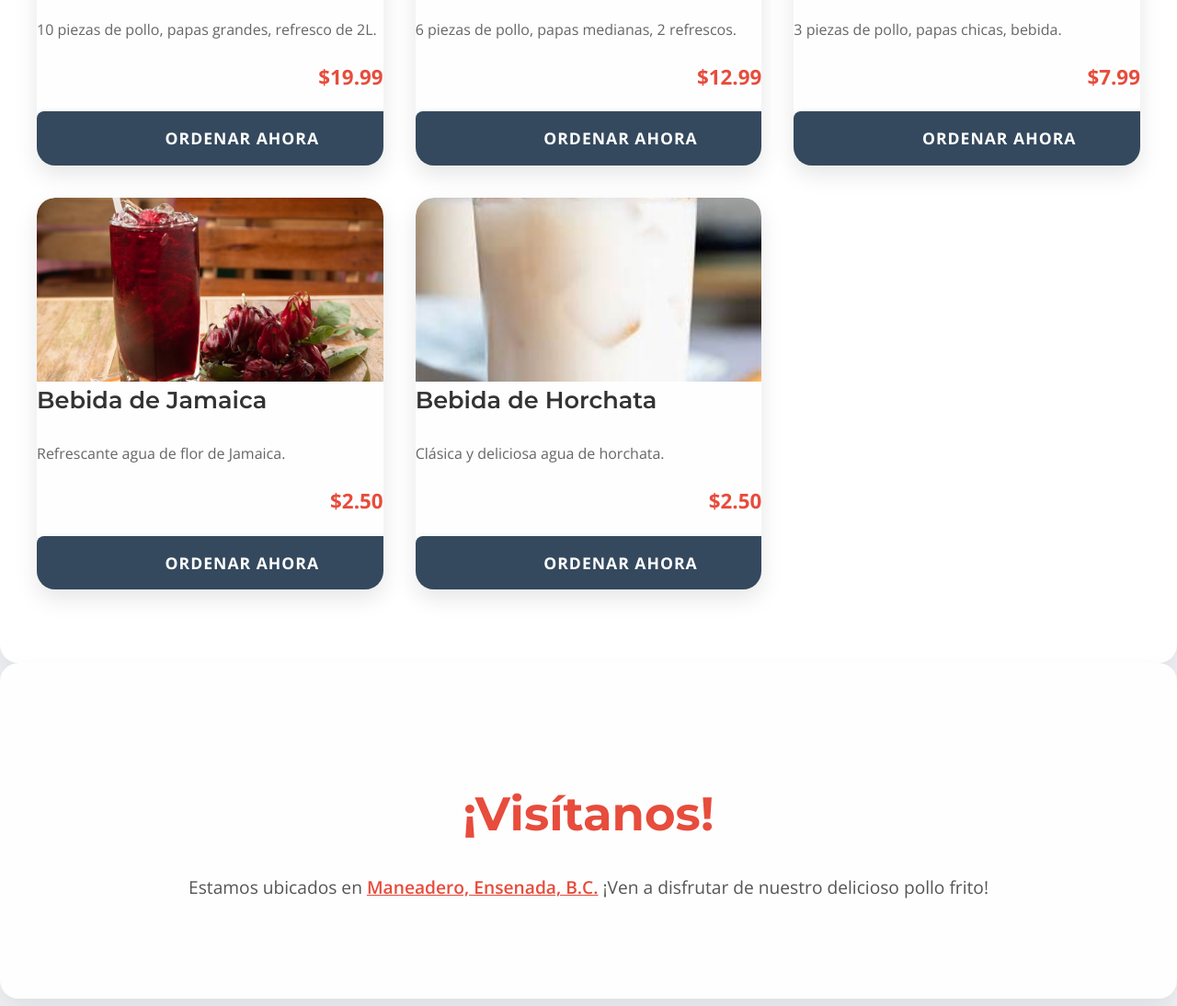
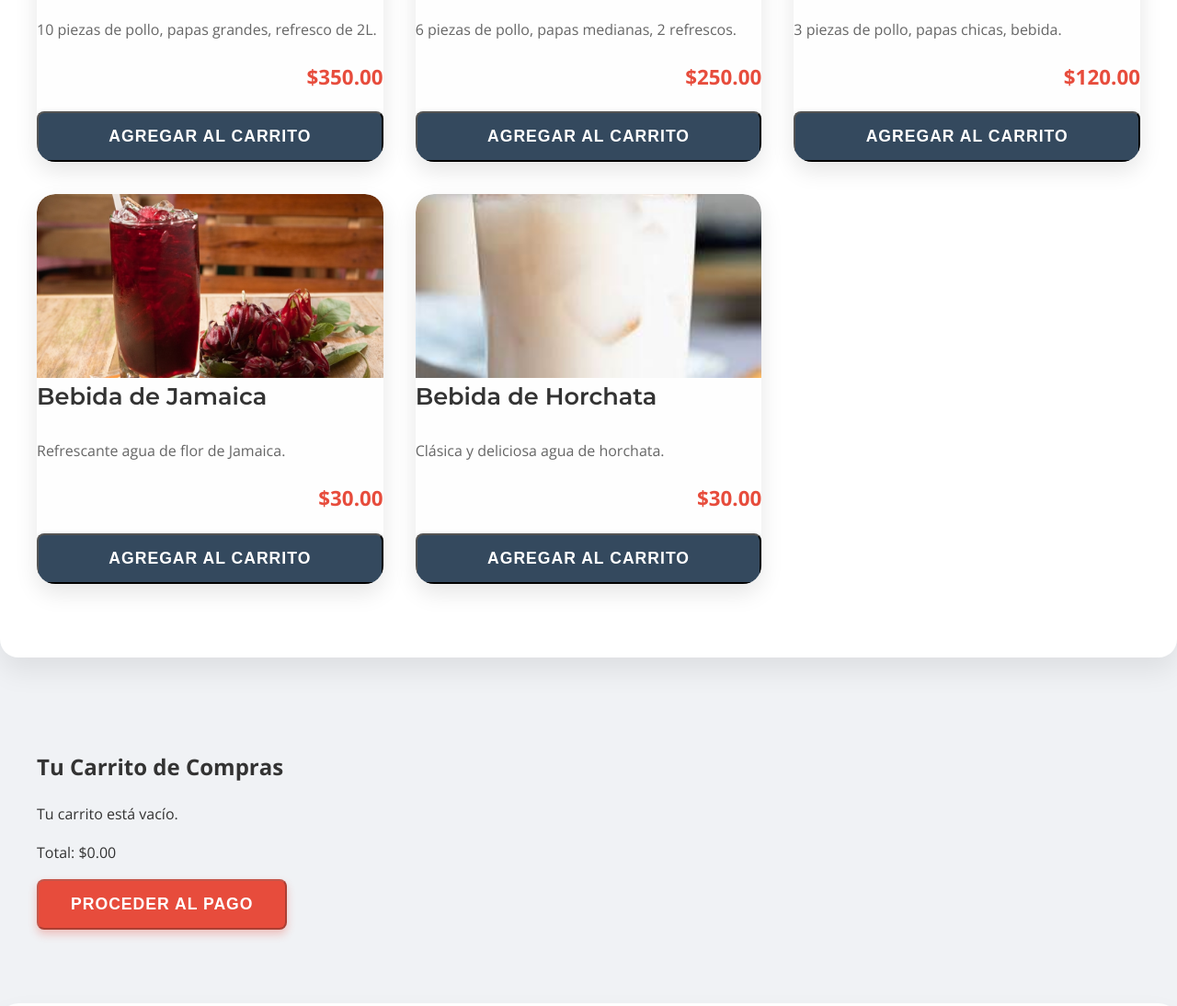
Before and after one commit to jlaa2012jsjsjdk/El-Rey-Crujiente, a plain HTML site: page index.html in a window 1280 px wide. Shown: the part 1580-2674 px from the top of the page at 92% size. Drawn offline with nearby package versions, Linux system fonts and the light colour scheme.

Commit message:
Update index.html

```diff
--- a/index.html
+++ b/index.html
@@ -4,10 +4,9 @@
     <meta charset="UTF-8">
     <meta name="viewport" content="width=device-width, initial-scale=1.0">
     <title>El Rey Crujiente - Pollo Frito Sabroso</title>
-    <link rel="stylesheet" href="css/style.css">
-  <link rel="preconnect" href="https://fonts.googleapis.com">
-<link rel="preconnect" href="https://fonts.gstatic.com" crossorigin>
-<link href="https://fonts.googleapis.com/css2?family=Montserrat:wght@400;500;600;700;800&family=Open+Sans:wght@400;500;600;700&display=swap" rel="stylesheet">
+    <link rel="stylesheet" href="css/style.css"> <link rel="preconnect" href="https://fonts.googleapis.com">
+    <link rel="preconnect" href="https://fonts.gstatic.com" crossorigin>
+    <link href="https://fonts.googleapis.com/css2?family=Montserrat:wght@400;500;600;700;800&family=Open+Sans:wght@400;500;600;700&display=swap" rel="stylesheet">
 </head>
 <body>
     <header>
@@ -22,7 +21,7 @@
             <ul>
                 <li><a href="#inicio">Inicio</a></li>
                 <li><a href="#menu">Menú</a></li>
-                <li><a href="#ubicacion">Ubicación</a></li>
+                <li><a href="#carrito-section">Carrito</a></li> <li><a href="#ubicacion">Ubicación</a></li>
                 <li><a href="#contacto">Contacto</a></li>
             </ul>
         </div>
@@ -43,42 +42,55 @@
         <section id="menu" class="menu section-padding hidden">
             <div class="container">
                 <h2>Nuestro Menú Estelar</h2>
-                <div class="menu-grid">
+                <div class="menu-grid" id="productos-grid">
                     <div class="menu-item">
                         <img src="img/polloconpapas.jpg" alt="Paquete Familiar">
                         <h3>Paquete Familiar</h3>
                         <p class="description">10 piezas de pollo, papas grandes, refresco de 2L.</p>
-                        <span class="price">$19.99</span>
-                        <a href="#" class="button secondary">Ordenar ahora</a>
+                        <span class="price" data-price="350.00">$350.00</span>
+                        <button class="button secondary add-to-cart" data-id="paquete-familiar" data-nombre="Paquete Familiar" data-imagen="img/polloconpapas.jpg">Agregar al Carrito</button>
                     </div>
                     <div class="menu-item">
                         <img src="img/piernitaspollo.jpg" alt="Paquete Pareja">
                         <h3>Paquete Pareja</h3>
                         <p class="description">6 piezas de pollo, papas medianas, 2 refrescos.</p>
-                        <span class="price">$12.99</span>
-                        <a href="#" class="button secondary">Ordenar ahora</a>
+                        <span class="price" data-price="250.00">$250.00</span>
+                        <button class="button secondary add-to-cart" data-id="paquete-pareja" data-nombre="Paquete Pareja" data-imagen="img/piernitaspollo.jpg">Agregar al Carrito</button>
                     </div>
                     <div class="menu-item">
                         <img src="img/nuggetspollo.jpg" alt="Combo Individual">
                         <h3>Combo Individual</h3>
                         <p class="description">3 piezas de pollo, papas chicas, bebida.</p>
-                        <span class="price">$7.99</span>
-                        <a href="#" class="button secondary">Ordenar ahora</a>
+                        <span class="price" data-price="120.00">$120.00</span>
+                        <button class="button secondary add-to-cart" data-id="combo-individual" data-nombre="Combo Individual" data-imagen="img/nuggetspollo.jpg">Agregar al Carrito</button>
                     </div>
                     <div class="menu-item">
                         <img src="img/jamaica.jpg" alt="Bebida de Jamaica">
                         <h3>Bebida de Jamaica</h3>
                         <p class="description">Refrescante agua de flor de Jamaica.</p>
-                        <span class="price">$2.50</span>
-                        <a href="#" class="button secondary">Ordenar ahora</a>
+                        <span class="price" data-price="30.00">$30.00</span>
+                        <button class="button secondary add-to-cart" data-id="bebida-jamaica" data-nombre="Bebida de Jamaica" data-imagen="img/jamaica.jpg">Agregar al Carrito</button>
                     </div>
                     <div class="menu-item">
                         <img src="img/orchata.jpeg" alt="Bebida de Horchata">
                         <h3>Bebida de Horchata</h3>
                         <p class="description">Clásica y deliciosa agua de horchata.</p>
-                        <span class="price">$2.50</span>
-                        <a href="#" class="button secondary">Ordenar ahora</a>
+                        <span class="price" data-price="30.00">$30.00</span>
+                        <button class="button secondary add-to-cart" data-id="bebida-horchata" data-nombre="Bebida de Horchata" data-imagen="img/orchata.jpeg">Agregar al Carrito</button>
                     </div>
+                </div>
+            </div>
+        </section>
+
+        <section id="carrito-section" class="section-padding hidden">
+            <div class="container">
+                <h2>Tu Carrito de Compras</h2>
+                <div id="carrito-items">
+                    <p id="carrito-vacio-mensaje">Tu carrito está vacío.</p>
+                </div>
+                <div class="carrito-resumen">
+                    <p>Total: $<span id="carrito-total">0.00</span></p>
+                    <button id="proceder-pago" class="button primary" disabled>Proceder al Pago</button>
                 </div>
             </div>
         </section>
@@ -86,7 +98,7 @@
         <section id="ubicacion" class="location section-padding hidden">
             <div class="container">
                 <h2>¡Visítanos!</h2>
-                <p class="location-info">Estamos ubicados en <a href="https://www.google.com/maps/place/Maneadero,+Ensenada,+B.C./" target="_blank">Maneadero, Ensenada, B.C.</a> ¡Ven a disfrutar de nuestro delicioso pollo frito!</p>
+                <p class="location-info">Estamos ubicados en <a href="https://www.google.com/maps/place/Maneadero,+Ensenada,+B.C./data=!4m2!3m1!1s0x80d88d227b9a528f:0x39a9c6c5185d0d82?sa=X&ved=1t:242&ictx=111" target="_blank">Maneadero, Ensenada, B.C.</a> ¡Ven a disfrutar de nuestro delicioso pollo frito!</p>
             </div>
         </section>
 
@@ -124,5 +136,5 @@
             });
         });
     </script>
-</body>
+    <script src="js/script.js"></script> </body>
 </html>
```
